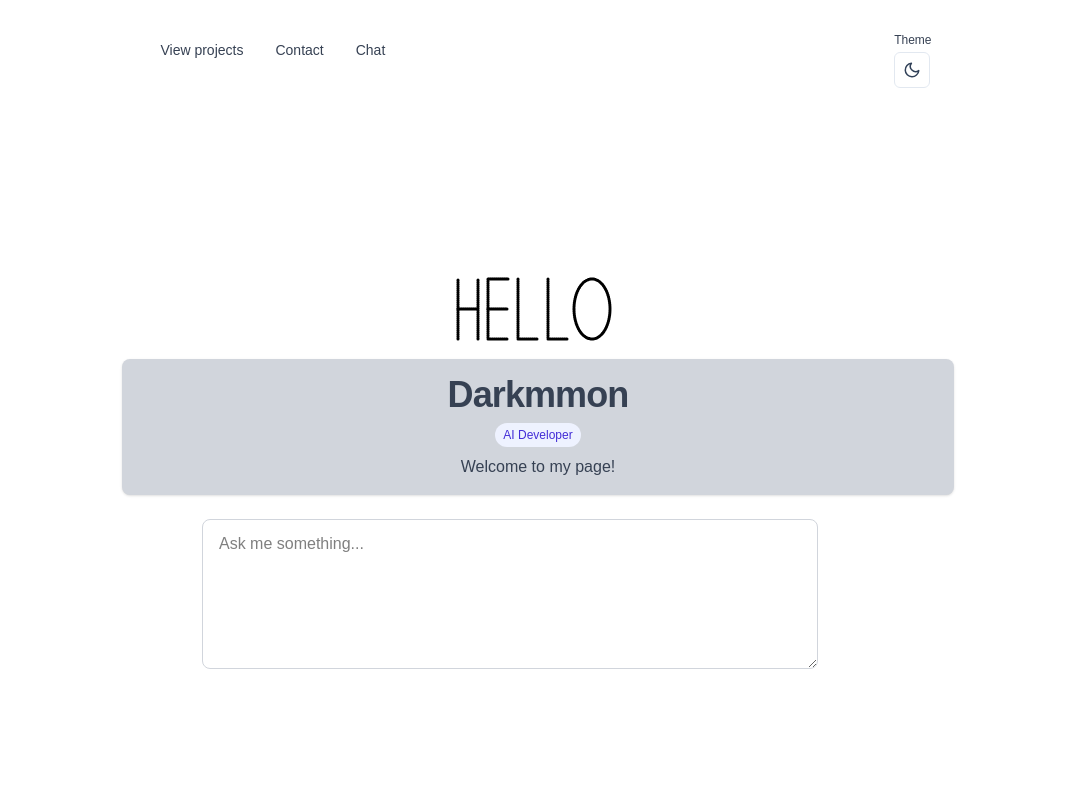
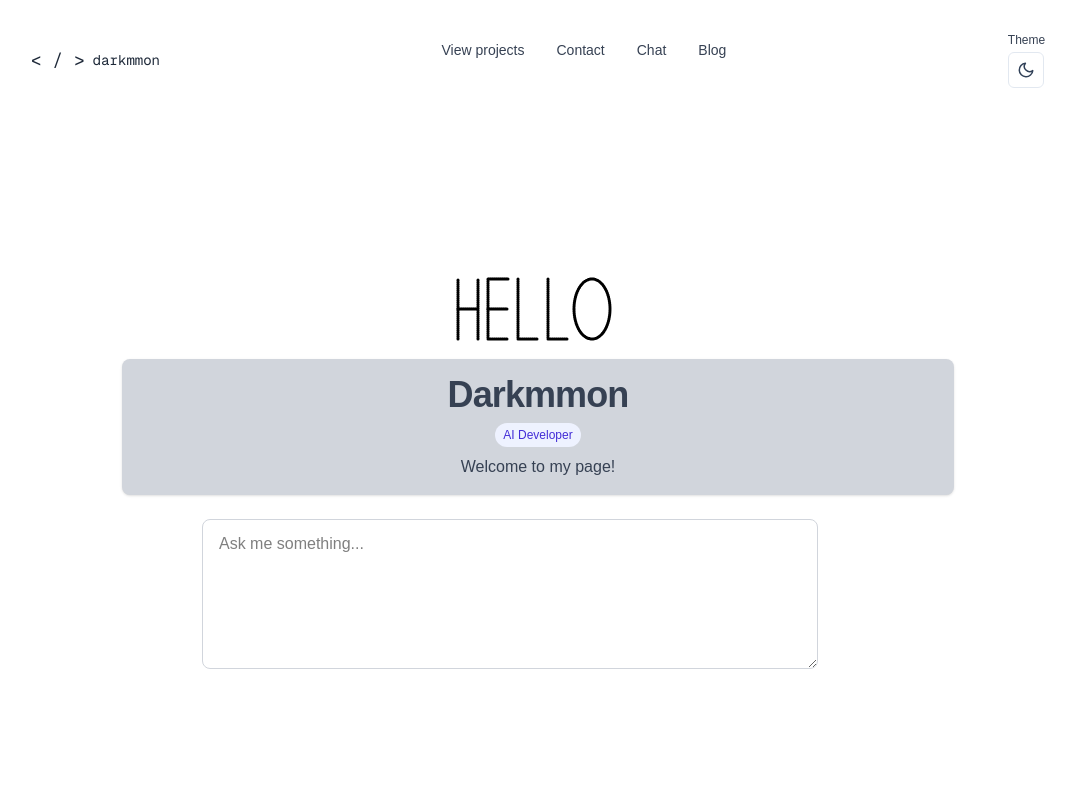
Before and after one commit to darkmmon/darkmmon.github.io, a Next.js app: page / in a window 1280 px wide. Shown: the top 800 px of the page, without its empty margins (102-1178 px from the left). Built offline with nearby package versions, Linux system fonts and the light colour scheme.

Commit message:
feat: improved header for blog and homepage routing

```diff
--- a/src/app/components/header.tsx
+++ b/src/app/components/header.tsx
@@ -6,6 +6,14 @@ export default function Header() {
   return (
     <header className="pt-8 pb-8 fixed w-full">
       <div className="flex flex-row justify-around w-full">
+        <div className="flex items-center">
+          <Link href="/">
+            <div className="flex items-center space-x-2 cursor-pointer">
+              <span className="font-mono text-lg dark:text-white text-gray-800">{'<'} / {'>'}</span>
+              <span className="font-mono text-sm dark:text-white text-gray-800">darkmmon</span>
+            </div>
+          </Link>
+        </div>
         <div>
           <Link href="https://github.com/darkmmon">
             <Button variant="ghost">
@@ -22,6 +30,11 @@ export default function Header() {
               <Text>Chat</Text>
             </Button>
           </Link>
+          <Link href="/blog">
+            <Button variant="ghost">
+              <Text>Blog</Text>
+            </Button>
+          </Link>
         </div>
         <div>
           <div className="text-xs dark:text-white text-gray-700">Theme</div>
```
